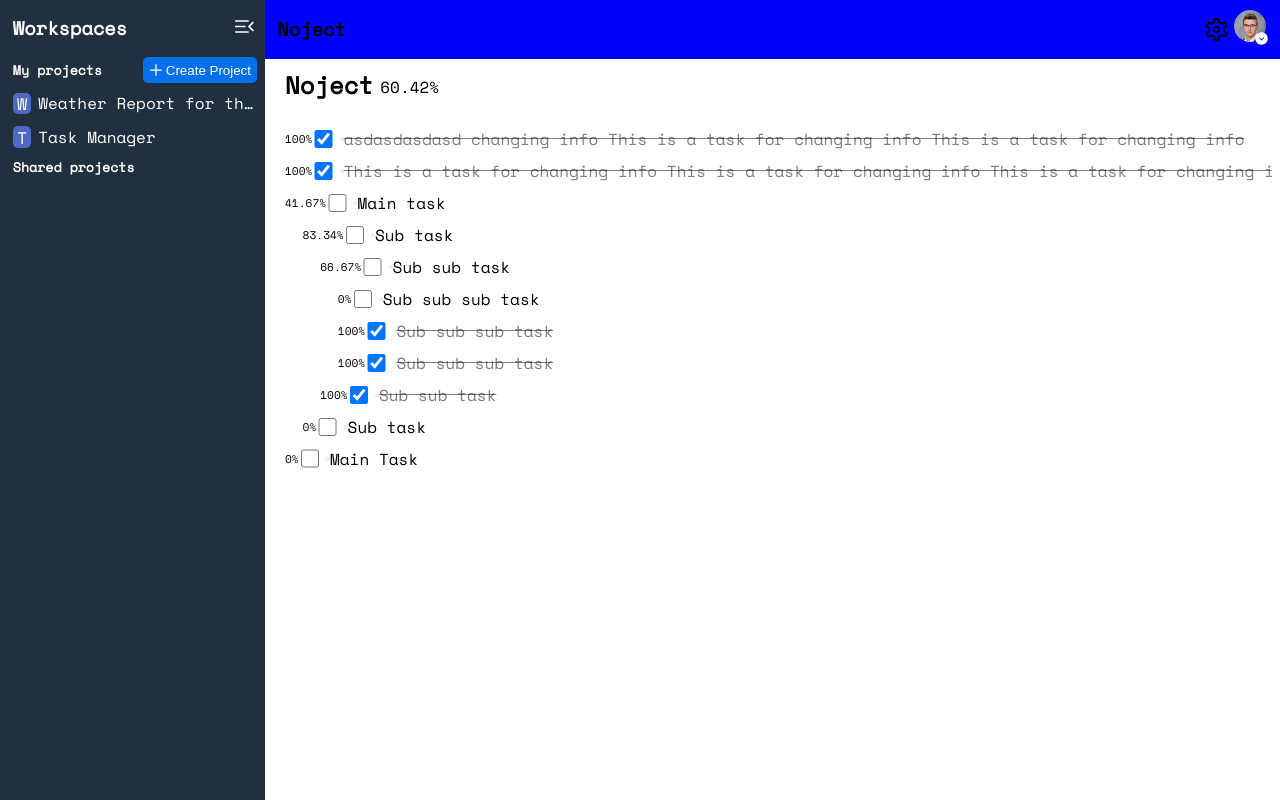
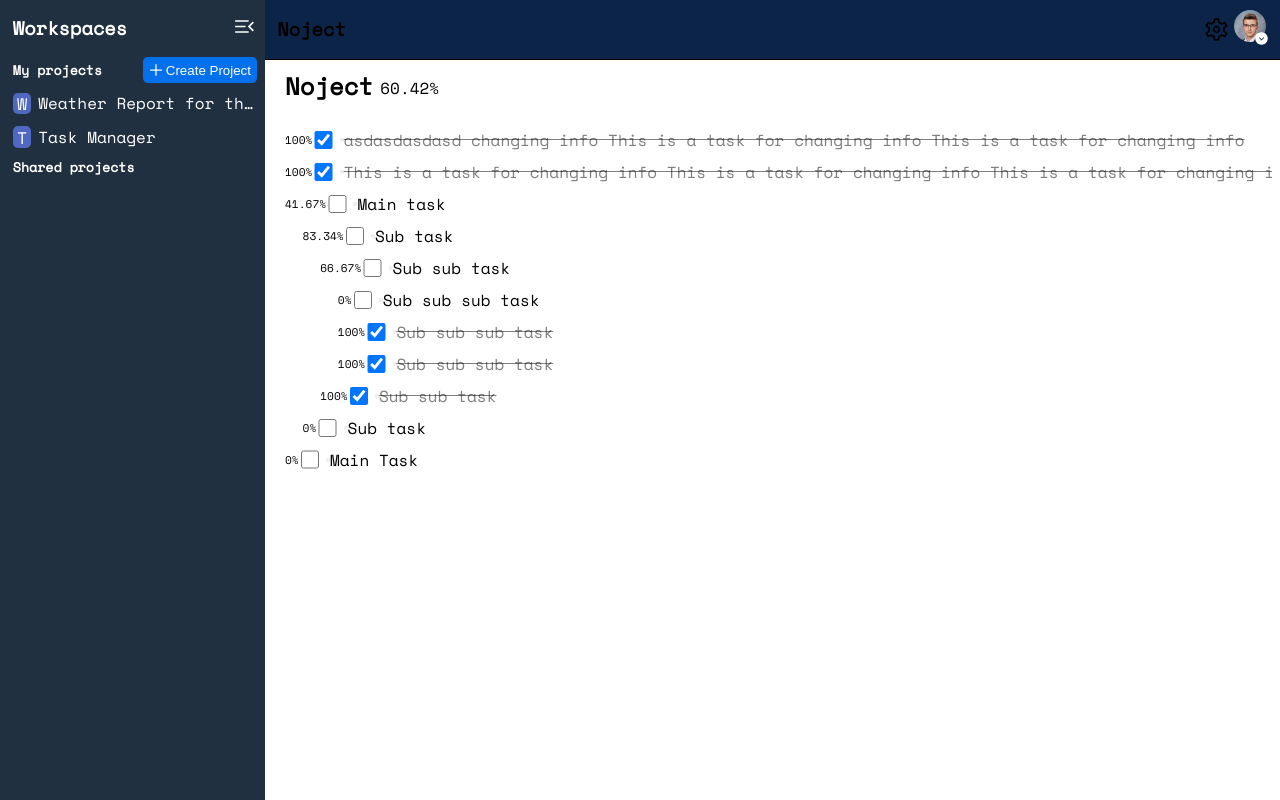
Before and after one commit to ivankrstev/noject, a Next.js app in the folder client/: page /dashboard in a window 1280 px wide. Built offline with nearby package versions, Linux system fonts and the light colour scheme.

Commit message:
Changed bg-color, btn color and border of navbar

```diff
--- a/client/styles/Navbar.module.css
+++ b/client/styles/Navbar.module.css
@@ -3,7 +3,8 @@
   transition: width 0.3s;
   display: flex;
   align-items: center;
-  background-color: blue;
+  background-color: #0b2447;
+  border-bottom: 1px solid #000;
   height: fit-content;
   padding: 0.65em 0.3em;
   padding-right: 0.9em;
@@ -22,6 +23,7 @@
   outline: none;
   border: 0;
   background-color: transparent;
+  filter: invert(98%) sepia(0%) saturate(0%) hue-rotate(264deg) brightness(114%) contrast(100%);
 }
 
 .profileBtn {
```
